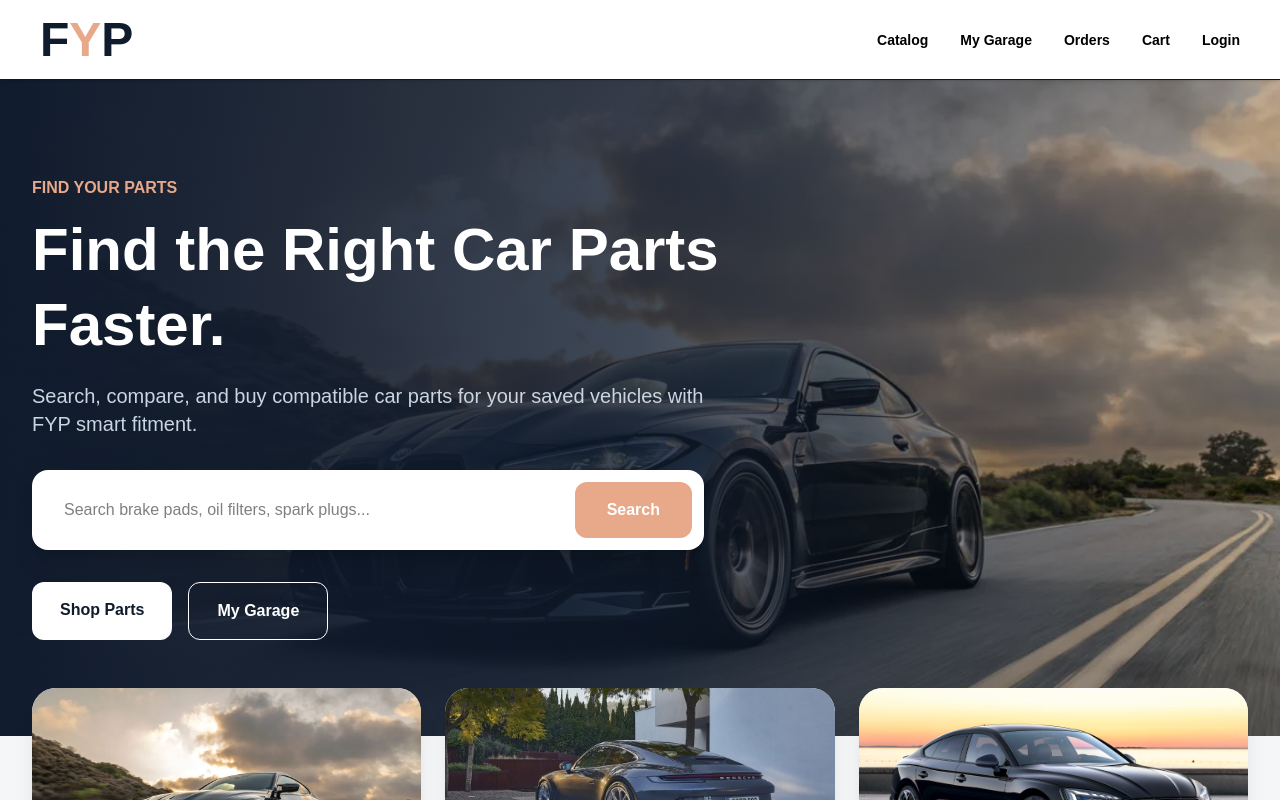
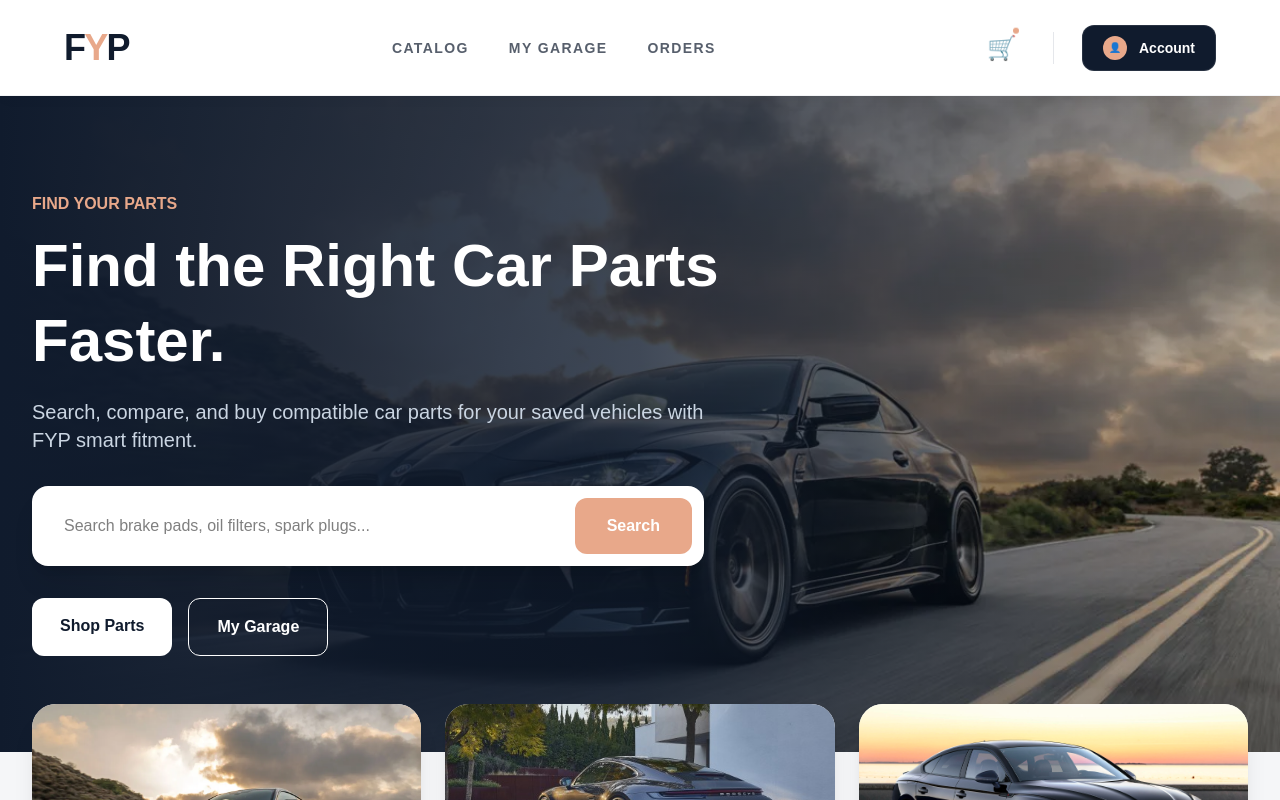
Before and after one commit to eyadhossam989-cyber/find-your-parts, a Next.js app: page / in a window 1280 px wide. Shown: the top 800 px of the page. Built offline with nearby package versions, Linux system fonts and the light colour scheme.

Commit message:
new navbar

```diff
--- a/components/Navbar.tsx
+++ b/components/Navbar.tsx
@@ -1,32 +1,68 @@
+"use client";
 import Link from "next/link";
+import { usePathname } from "next/navigation";
 
 export default function Navbar() {
+  const pathname = usePathname();
+
+  // Helper for active link styling
+  const isActive = (path: string) => pathname === path;
+
   return (
-    <header className="h-20 bg-white/90 backdrop-blur border-b px-10 flex items-center justify-between shadow-sm sticky top-0 z-50">
+    <header className="h-24 bg-white/80 backdrop-blur-md border-b border-gray-100 px-8 lg:px-16 flex items-center justify-between shadow-[0_2px_15px_-3px_rgba(0,0,0,0.07)] sticky top-0 z-50">
+
+      {/* Brand Logo with Enhanced Glow */}
       <Link
         href="/"
-        className="text-5xl font-extrabold text-[#101b2d] transition-all duration-300 hover:scale-105 hover:drop-shadow-[0_0_12px_rgba(232,168,138,0.8)]"
+        className="text-4xl font-black text-[#101b2d] tracking-tighter transition-all duration-300 hover:scale-105 active:scale-95 group"
       >
-        F<span className="text-[#e8a88a]">Y</span>P
+        F<span className="text-[#e8a88a] group-hover:drop-shadow-[0_0_8px_rgba(232,168,138,0.6)]">Y</span>P
       </Link>
 
-      <nav className="hidden md:flex gap-8 text-sm font-bold text-black">
-        <Link className="hover:text-[#e8a88a] transition" href="/parts">
-          Catalog
+      {/* Navigation Links with Animated Underlines */}
+      <nav className="hidden md:flex items-center gap-10">
+        {[
+          { name: "Catalog", href: "/parts" },
+          { name: "My Garage", href: "/garage" },
+          { name: "Orders", href: "/orders" },
+        ].map((link) => (
+          <Link
+            key={link.name}
+            href={link.href}
+            className={`relative text-sm font-black uppercase tracking-widest transition-colors duration-300 group
+              ${isActive(link.href) ? "text-[#e8a88a]" : "text-[#101b2d]/70 hover:text-[#101b2d]"}`}
+          >
+            {link.name}
+            <span className={`absolute -bottom-1 left-0 w-0 h-0.5 bg-[#e8a88a] transition-all duration-300 group-hover:w-full
+              ${isActive(link.href) ? "w-full" : ""}`}
+            />
+          </Link>
+        ))}
+      </nav>
+
+      {/* Action Buttons: Cart & Account */}
+      <div className="flex items-center gap-5">
+        <Link
+          href="/cart"
+          className="relative p-2 text-[#101b2d] hover:bg-gray-50 rounded-full transition-all group"
+        >
+          <span className="text-2xl">🛒</span>
+          {/* Subtle Cart Notification Dot */}
+          <span className="absolute top-1 right-1 w-2.5 h-2.5 bg-[#e8a88a] rounded-full border-2 border-white animate-bounce" />
         </Link>
-        <Link className="hover:text-[#e8a88a] transition" href="/garage">
-          My Garage
+
+        <div className="h-8 w-[1px] bg-gray-200 mx-2 hidden sm:block" />
+
+        <Link
+          href="/account"
+          className="flex items-center gap-3 bg-[#101b2d] text-white px-5 py-2.5 rounded-xl font-bold transition-all duration-300 hover:bg-[#1a2b47] hover:shadow-lg hover:shadow-[#101b2d]/20 active:scale-95 border border-white/10"
+        >
+          <div className="w-6 h-6 rounded-full bg-[#e8a88a] flex items-center justify-center text-[10px] text-[#101b2d]">
+            👤
+          </div>
+          <span className="text-sm">Account</span>
         </Link>
-        <Link className="hover:text-[#e8a88a] transition" href="/orders">
-          Orders
-        </Link>
-        <Link className="hover:text-[#e8a88a] transition" href="/cart">
-          Cart
-        </Link>
-        <Link className="hover:text-[#e8a88a] transition" href="/login">
-          Login
-        </Link>
-      </nav>
+      </div>
     </header>
   );
 }
```
